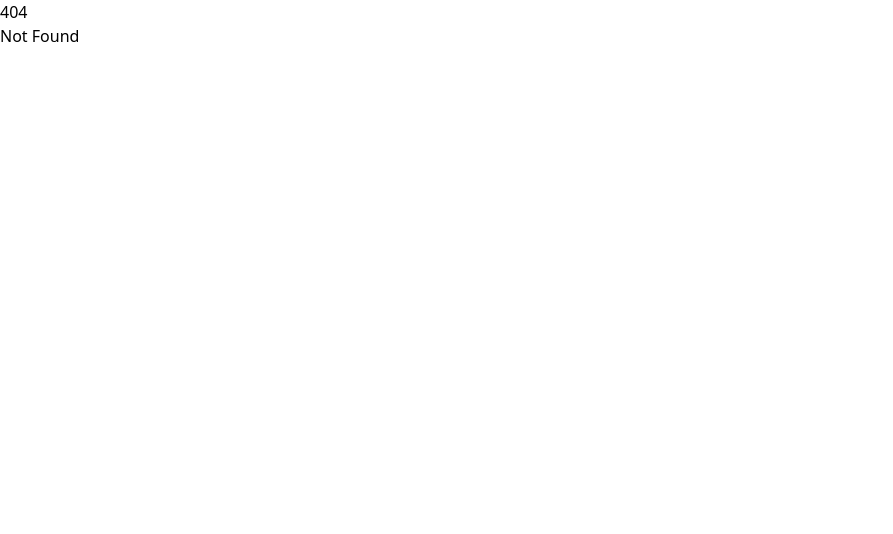
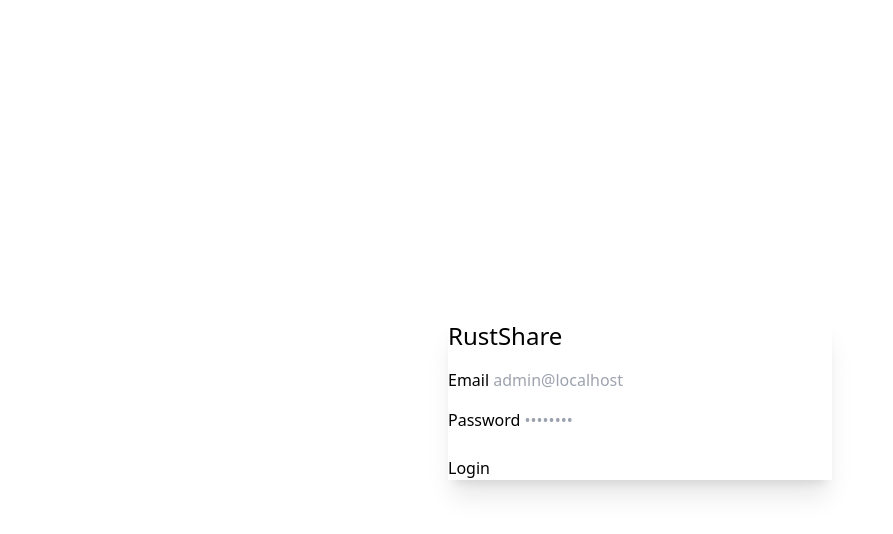
Before and after one commit to kubedoio/rustshare, a SvelteKit app in the folder frontend/: page /login in a window 1280 px wide. Before the commit this address had no page. Shown: the top 534 px of the page, without its empty margins (0-893 px from the left). Built offline with nearby package versions, Linux system fonts and the light colour scheme; no server answers.

Commit message:
feat(auth): add login page with error handling
- Create Toast notification component with auto-dismiss
- Build login page with form validation
- Add error handling with Toast notifications
- Implement loading state during login
- Redirect to /files on successful authentication

```diff
--- /dev/null
+++ b/frontend/src/lib/components/common/Toast.svelte
@@ -0,0 +1,35 @@
+<script lang="ts">
+  import { onMount } from 'svelte';
+
+  export let message: string;
+  export let type: 'success' | 'error' | 'info' = 'info';
+  export let duration: number = 3000;
+  export let onClose: () => void = () => {};
+
+  let visible = true;
+
+  onMount(() => {
+    if (duration > 0) {
+      const timer = setTimeout(() => {
+        visible = false;
+        setTimeout(onClose, 300); // Wait for fade out
+      }, duration);
+
+      return () => clearTimeout(timer);
+    }
+  });
+
+  const alertClass = {
+    success: 'alert-success',
+    error: 'alert-error',
+    info: 'alert-info'
+  }[type];
+</script>
+
+{#if visible}
+  <div class="toast toast-end toast-top z-50">
+    <div class="alert {alertClass} shadow-lg">
+      <span>{message}</span>
+    </div>
+  </div>
+{/if}
--- /dev/null
+++ b/frontend/src/routes/login/+page.svelte
@@ -0,0 +1,101 @@
+<script lang="ts">
+  import { authStore } from '$lib/stores/auth';
+  import { login as apiLogin } from '$lib/api/auth';
+  import { goto } from '$app/navigation';
+  import Toast from '$lib/components/common/Toast.svelte';
+
+  let email = '';
+  let password = '';
+  let isLoading = false;
+  let errorMessage = '';
+  let showError = false;
+
+  async function handleLogin() {
+    if (!email || !password) {
+      showError = true;
+      errorMessage = 'Please enter email and password';
+      return;
+    }
+
+    isLoading = true;
+    authStore.setLoading(true);
+
+    try {
+      const response = await apiLogin(email, password);
+      authStore.login(response.token, response.user);
+      goto('/files');
+    } catch (error: any) {
+      showError = true;
+      errorMessage = error.message || 'Login failed. Please try again.';
+    } finally {
+      isLoading = false;
+      authStore.setLoading(false);
+    }
+  }
+
+  function handleSubmit(e: Event) {
+    e.preventDefault();
+    handleLogin();
+  }
+</script>
+
+<svelte:head>
+  <title>Login - RustShare</title>
+</svelte:head>
+
+<div class="min-h-screen flex items-center justify-center bg-base-200">
+  <div class="card w-96 bg-base-100 shadow-xl">
+    <div class="card-body">
+      <h2 class="card-title text-2xl justify-center mb-4">RustShare</h2>
+
+      <form on:submit={handleSubmit}>
+        <div class="form-control">
+          <label class="label" for="email">
+            <span class="label-text">Email</span>
+          </label>
+          <input
+            id="email"
+            type="email"
+            placeholder="admin@localhost"
+            class="input input-bordered"
+            bind:value={email}
+            disabled={isLoading}
+          />
+        </div>
+
+        <div class="form-control mt-4">
+          <label class="label" for="password">
+            <span class="label-text">Password</span>
+          </label>
+          <input
+            id="password"
+            type="password"
+            placeholder="••••••••"
+            class="input input-bordered"
+            bind:value={password}
+            disabled={isLoading}
+          />
+        </div>
+
+        <div class="form-control mt-6">
+          <button
+            type="submit"
+            class="btn btn-primary"
+            class:loading={isLoading}
+            disabled={isLoading}
+          >
+            {isLoading ? 'Logging in...' : 'Login'}
+          </button>
+        </div>
+      </form>
+    </div>
+  </div>
+</div>
+
+{#if showError}
+  <Toast
+    message={errorMessage}
+    type="error"
+    onClose={() => (showError = false)}
+  />
+{/if}
```
